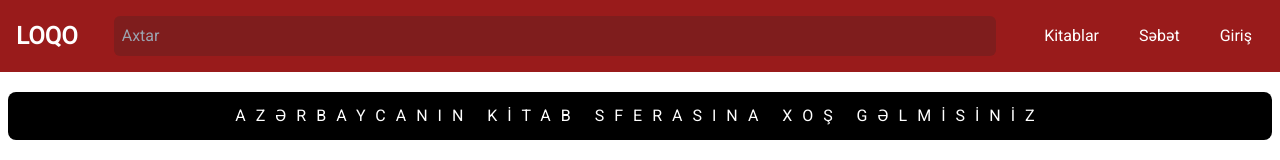
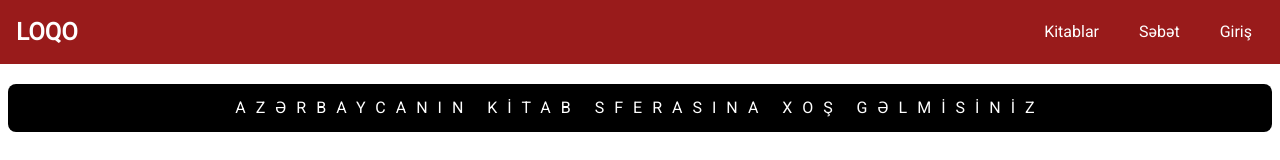
Before and after one commit to selman13/sferabook, a Next.js app: page / in a window 1280 px wide. Shown: the top 160 px of the page. Built offline with nearby package versions, Linux system fonts and the light colour scheme; no server answers.

Commit message:
Header component edited

```diff
--- a/components/Header/page.tsx
+++ b/components/Header/page.tsx
@@ -2,14 +2,13 @@ import React from "react";
 import Loqo from "../common/Loqo";
 import Link from "next/link";
 import MobileNav from "../common/MobileNav";
-import Search from "../common/Search";
 import { SignedIn, SignedOut, SignInButton, UserButton } from "@clerk/nextjs";
 
 const Header = () => {
   return (
     <div className="bg-red-800 p-2 flex gap-5 justify-between items-center text-white">
       <Loqo />
-      <Search/>
+
       <div className="hidden mx-5 gap-10 md:flex">
         <Link href="/books">Kitablar</Link>
         <Link href="/basket">Səbət</Link>
```
